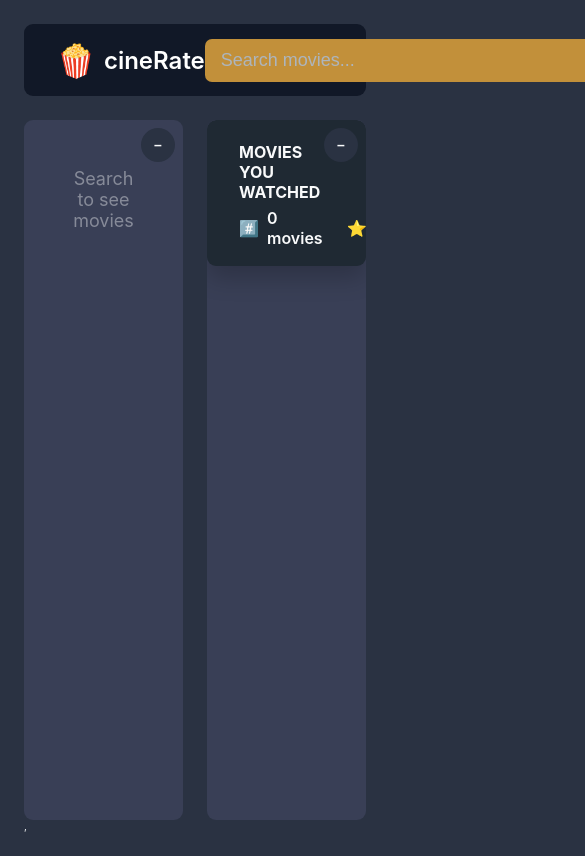
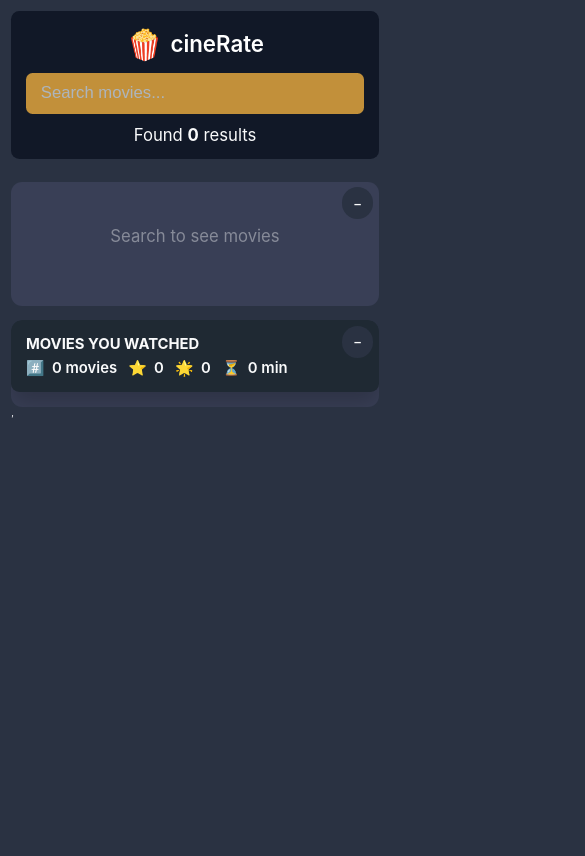
Before and after one commit to Azoroh/usepopcorn, a React (Vite) app: page / in a window 390 px wide. Shown: the top 856 px of the page, 585 px wide, since content can reach past the window. Built offline with nearby package versions, Linux system fonts and the light colour scheme.

Commit message:
quick mobile view implementation

```diff
--- a/src/App.css
+++ b/src/App.css
@@ -380,3 +380,147 @@ body {
   align-items: center;
   justify-content: center;
 }
+
+
+
+
+
+
+
+
+
+
+
+
+
+/* MOBILE VIEW */
+
+/* ===== Mobile friendliness patch ===== */
+
+/* Better viewport behavior on mobile browsers */
+body {
+  min-height: 100dvh;
+}
+
+/* Let content breathe on small screens */
+@media (max-width: 900px) {
+  body {
+    padding: 1.2rem;
+  }
+
+  /* Nav stacks nicely */
+  .nav-bar {
+    grid-template-columns: 1fr;
+    gap: 1.2rem;
+    height: auto;
+    padding: 1.6rem;
+  }
+
+  .logo {
+    justify-content: center;
+  }
+
+  .num-results {
+    justify-self: center;
+  }
+
+  /* Search should not be fixed width */
+  .search {
+    width: 100%;
+    max-width: 48rem;
+    justify-self: stretch;
+  }
+
+  /* Main layout becomes vertical */
+  .main {
+    height: auto;
+    flex-direction: column;
+    gap: 1.6rem;
+  }
+
+  /* Boxes become full width */
+  .box {
+    width: 100%;
+    max-width: none;
+    border-radius: 1.2rem;
+  }
+
+  /* List item spacing tighter */
+  .list li {
+    padding: 1.2rem 1.6rem;
+    column-gap: 1.6rem;
+  }
+
+  /* Make posters a bit bigger and more readable */
+  .list li {
+    grid-template-columns: 5.2rem 1fr;
+  }
+
+  .list h3 {
+    font-size: 1.7rem;
+  }
+
+  .list div {
+    gap: 1.2rem;
+    flex-wrap: wrap;
+  }
+
+  /* Delete button position for smaller paddings */
+  .btn-delete {
+    right: 1.2rem;
+  }
+
+  /* Summary wraps instead of overflowing */
+  .summary {
+    padding: 1.6rem;
+  }
+
+  .summary div {
+    gap: 1.2rem;
+    flex-wrap: wrap;
+  }
+
+  /* Details layout becomes vertical */
+  .details header {
+    flex-direction: column;
+  }
+
+  .details img {
+    width: 100%;
+    max-height: 34rem;
+    object-fit: cover;
+    border-top-left-radius: 0.9rem;
+    border-top-right-radius: 0.9rem;
+  }
+
+  .details-overview {
+    padding: 1.6rem;
+  }
+
+  .details section {
+    padding: 1.6rem;
+  }
+
+  /* Back button stays reachable */
+  .btn-back {
+    top: 1rem;
+    left: 1rem;
+  }
+}
+
+/* Extra small phones */
+@media (max-width: 420px) {
+  html {
+    font-size: 58%;
+  }
+
+  .list li {
+    padding: 1rem 1.2rem;
+    grid-template-columns: 4.8rem 1fr;
+  }
+
+  .btn-toggle {
+    top: 0.6rem;
+    right: 0.6rem;
+  }
+}
```
